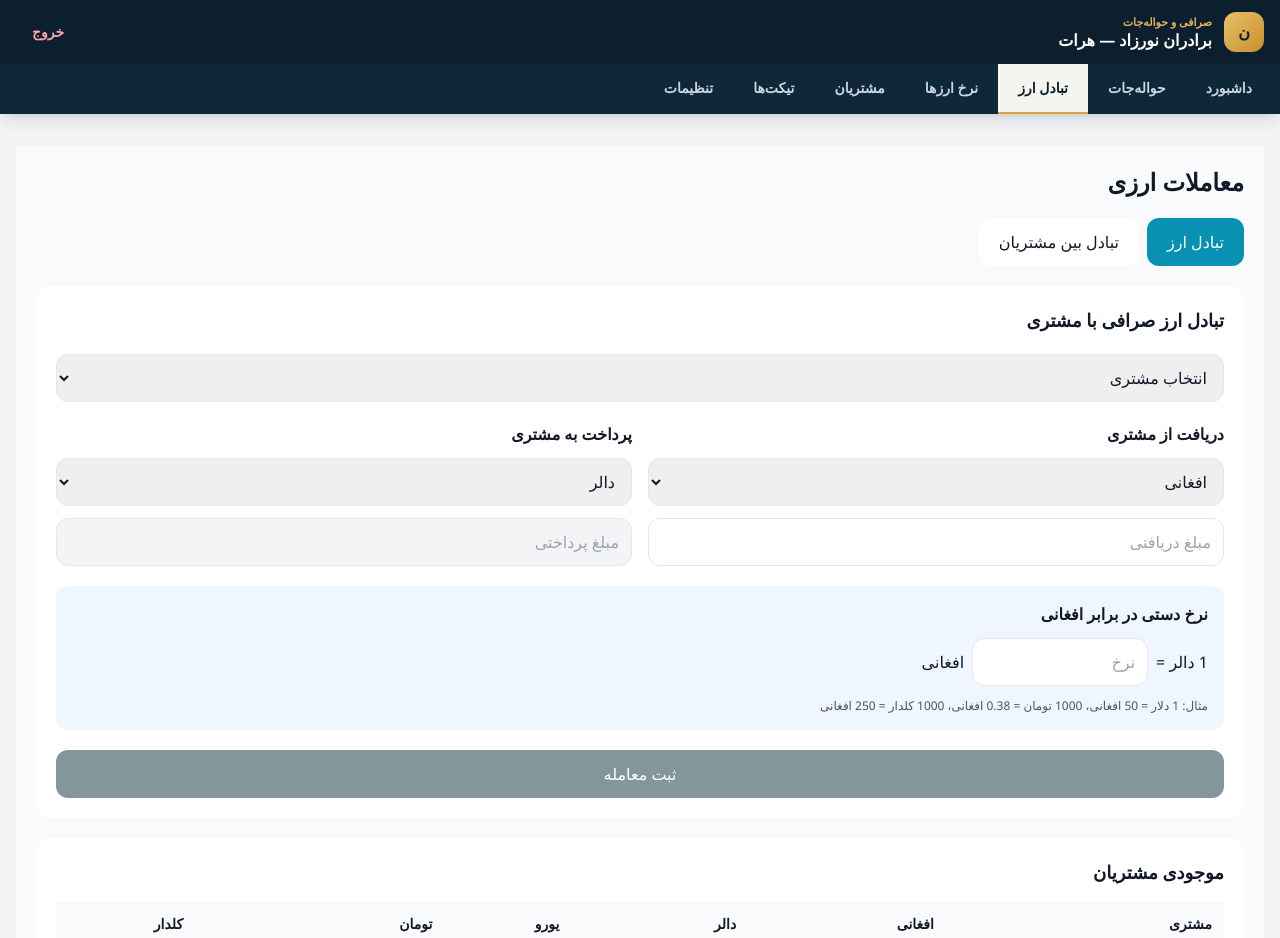
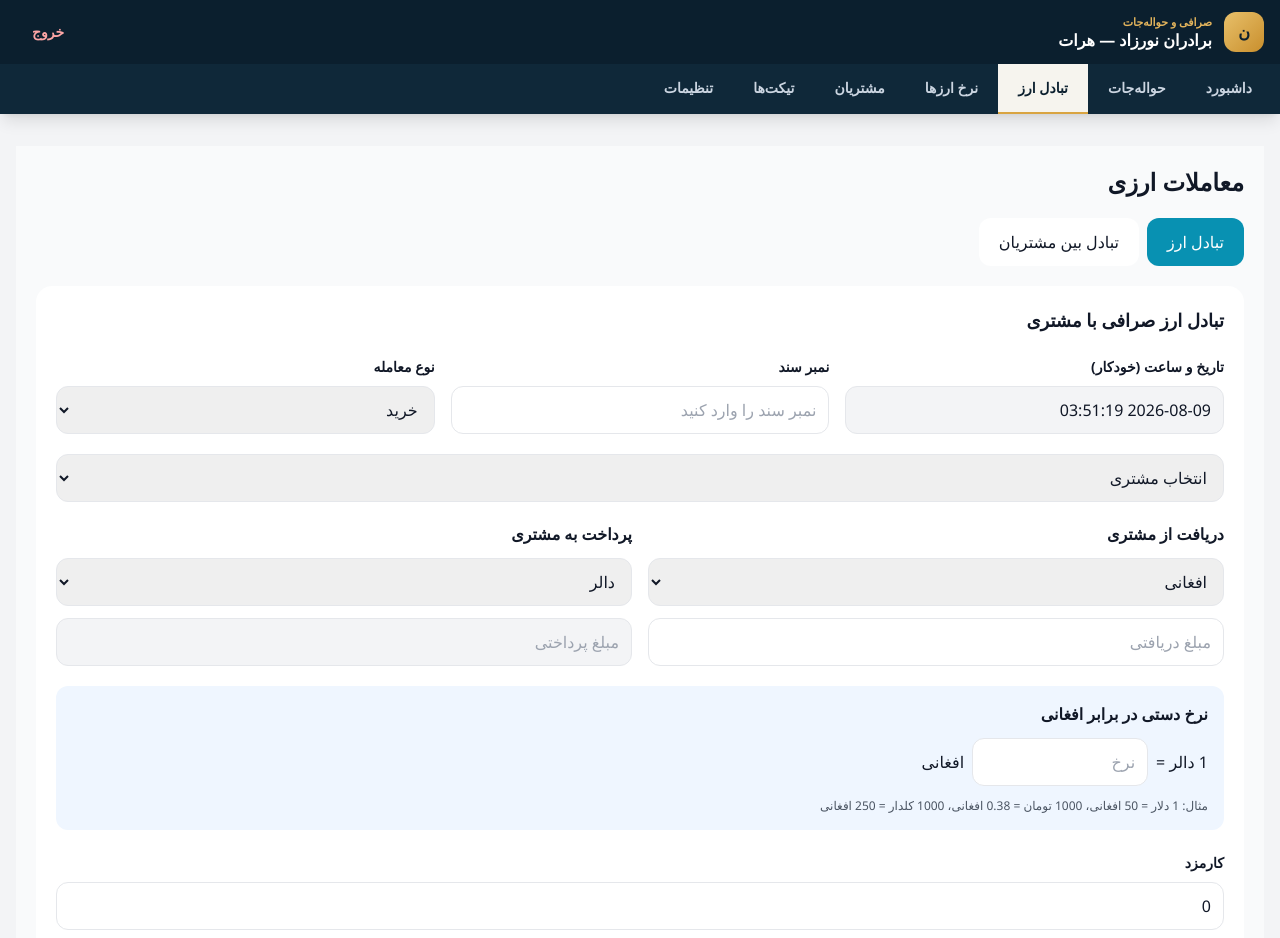
Before and after one commit to nasirahmadrahmati19-hue/exchange-admin, a Next.js app: page /dashboard/trades in a window 1280 px wide. Shown: the top 938 px of the page. Built offline with nearby package versions, Linux system fonts and the light colour scheme; sample sign-in values are in the browser's storage; a small style sheet from the web is missing.

Commit message:
Add dealType and docNumber to Transaction type

```diff
--- a/app/dashboard/trades/page.tsx
+++ b/app/dashboard/trades/page.tsx
@@ -5,6 +5,8 @@ import { useEffect, useState } from "react";
 type Currency = "AFN" | "USD" | "EUR" | "IRR" | "PKR";
 
 type RateMode = "same" | "afn" | "direct";
+
+type DealType = "buy" | "sell";
 
 type Customer = {
   id: string;
@@ -14,7 +16,9 @@ type Customer = {
 
 type Transaction = {
   id: string;
+  docNumber: string;
   type: "exchange" | "transfer";
+  dealType?: DealType;
   date: string;
   customerId?: string;
   senderId?: string;
@@ -92,6 +96,25 @@ const fmt = (n: number) =>
 
 const newId = () =>
   `EX-${Date.now()}-${Math.floor(Math.random() * 1000)}`;
+
+function formatDateTime(d: Date) {
+  const pad = (n: number) => String(n).padStart(2, "0");
+
+  return `${d.getFullYear()}-${pad(d.getMonth() + 1)}-${pad(
+    d.getDate()
+  )} ${pad(d.getHours())}:${pad(d.getMinutes())}:${pad(d.getSeconds())}`;
+}
+
+function dateLabel(s: string) {
+  const d = new Date(s);
+  return Number.isNaN(d.getTime()) ? "-" : formatDateTime(d);
+}
+
+function dealTypeLabel(d?: DealType) {
+  if (d === "buy") return "خرید";
+  if (d === "sell") return "فروش";
+  return "-";
+}
 
 function getRateMode(from: Currency, to: Currency): RateMode {
   if (from === to) return "same";
@@ -249,9 +272,28 @@ export default function CurrencyExchangePage() {
 
   const [tab, setTab] = useState<"exchange" | "transfer">("exchange");
 
+  const [now, setNow] = useState<Date | null>(null);
+
+  useEffect(() => {
+    setNow(new Date());
+
+    const timer = setInterval(() => {
+      setNow(new Date());
+    }, 1000);
+
+    return () => clearInterval(timer);
+  }, []);
+
+  const currentDateTime = now ? formatDateTime(now) : "";
+
   /* ---------------- Exchange ---------------- */
 
   const [customer, setCustomer] = useState("");
+
+  const [exchangeDocNumber, setExchangeDocNumber] = useState("");
+  const [exchangeDealType, setExchangeDealType] =
+    useState<DealType>("buy");
+  const [exchangeCommission, setExchangeCommission] = useState("0");
 
   const [receivedCurrency, setReceivedCurrency] =
     useState<Currency>("AFN");
@@ -269,6 +311,8 @@ export default function CurrencyExchangePage() {
 
   const [sender, setSender] = useState("");
   const [receiver, setReceiver] = useState("");
+
+  const [transferDocNumber, setTransferDocNumber] = useState("");
 
   const [senderCurrency, setSenderCurrency] =
     useState<Currency>("AFN");
@@ -507,8 +551,15 @@ export default function CurrencyExchangePage() {
   const exchangeFromAmount = parseAmount(receivedAmount);
   const exchangeToAmount = parseAmount(paidAmount);
   const exchangeRateValue = parseAmount(rate);
+  const exchangeCommissionValue = Math.max(
+    0,
+    parseAmount(exchangeCommission)
+  );
+
+  const exchangeDocOk = exchangeDocNumber.trim().length > 0;
 
   const canSubmitExchange =
+    exchangeDocOk &&
     !!customer &&
     exchangeFromAmount > 0 &&
     exchangeToAmount > 0 &&
@@ -549,7 +600,9 @@ export default function CurrencyExchangePage() {
 
     const tx: Transaction = {
       id: newId(),
+      docNumber: exchangeDocNumber.trim(),
       type: "exchange",
+      dealType: exchangeDealType,
       date: new Date().toISOString(),
       customerId: customer,
       fromCurrency: receivedCurrency,
@@ -558,15 +611,19 @@ export default function CurrencyExchangePage() {
       toAmount,
       rate: txRate,
       rateLabel,
+      commission: exchangeCommissionValue,
+      commissionCurrency: receivedCurrency,
       status: "active",
     };
 
     setTransactions((x) => [tx, ...x]);
 
     setCustomer("");
+    setExchangeDocNumber("");
     setReceivedAmount("");
     setPaidAmount("");
     setRate("");
+    setExchangeCommission("0");
   }
 
   /* ---------------- Transfer Submit ---------------- */
@@ -576,7 +633,10 @@ export default function CurrencyExchangePage() {
   const transferRateValue = parseAmount(transferRate);
   const commissionValue = Math.max(0, parseAmount(commission));
 
+  const transferDocOk = transferDocNumber.trim().length > 0;
+
   const canSubmitTransfer =
+    transferDocOk &&
     !!sender &&
     !!receiver &&
     sender !== receiver &&
@@ -619,6 +679,7 @@ export default function CurrencyExchangePage() {
 
     const tx: Transaction = {
       id: newId(),
+      docNumber: transferDocNumber.trim(),
       type: "transfer",
       date: new Date().toISOString(),
       senderId: sender,
@@ -638,6 +699,7 @@ export default function CurrencyExchangePage() {
 
     setSender("");
     setReceiver("");
+    setTransferDocNumber("");
     setSenderAmount("");
     setReceiverAmount("");
     setTransferRate("");
@@ -663,6 +725,11 @@ export default function CurrencyExchangePage() {
 
         b[tx.fromCurrency] =
           (b[tx.fromCurrency] || 0) - tx.fromAmount;
+
+        if (tx.commission && tx.commissionCurrency) {
+          b[tx.commissionCurrency] =
+            (b[tx.commissionCurrency] || 0) - tx.commission;
+        }
 
         b[tx.toCurrency] =
           (b[tx.toCurrency] || 0) + tx.toAmount;
@@ -766,6 +833,56 @@ export default function CurrencyExchangePage() {
           <h2 className="font-bold text-lg">
             تبادل ارز صرافی با مشتری
           </h2>
+
+          <div className="grid md:grid-cols-3 gap-4">
+
+            <div className="space-y-2">
+              <label className="text-sm font-bold">
+                تاریخ و ساعت (خودکار)
+              </label>
+
+              <input
+                readOnly
+                value={currentDateTime}
+                className="h-12 w-full rounded-xl border px-3 bg-gray-100"
+              />
+            </div>
+
+            <div className="space-y-2">
+              <label className="text-sm font-bold">
+                نمبر سند
+              </label>
+
+              <input
+                value={exchangeDocNumber}
+                onChange={(e) =>
+                  setExchangeDocNumber(e.target.value)
+                }
+                placeholder="نمبر سند را وارد کنید"
+                className="h-12 w-full rounded-xl border px-3"
+              />
+            </div>
+
+            <div className="space-y-2">
+              <label className="text-sm font-bold">
+                نوع معامله
+              </label>
+
+              <select
+                value={exchangeDealType}
+                onChange={(e) =>
+                  setExchangeDealType(
+                    e.target.value as DealType
+                  )
+                }
+                className="h-12 w-full rounded-xl border px-3"
+              >
+                <option value="buy">خرید</option>
+                <option value="sell">فروش</option>
+              </select>
+            </div>
+
+          </div>
 
           <select
             value={customer}
@@ -973,6 +1090,30 @@ export default function CurrencyExchangePage() {
             </div>
           )}
 
+          <div className="space-y-2">
+
+            <label className="text-sm font-bold">
+              کارمزد
+            </label>
+
+            <input
+              type="number"
+              step="any"
+              min="0"
+              value={exchangeCommission}
+              onChange={(e) =>
+                setExchangeCommission(e.target.value)
+              }
+              placeholder="کارمزد"
+              className="h-12 w-full rounded-xl border px-3"
+            />
+
+            <div className="text-xs text-gray-600">
+              کارمزد از ارز دریافتی ({labels[receivedCurrency]}) کسر می‌شود و روی محاسبه اصلی تبدیل اثر ندارد.
+            </div>
+
+          </div>
+
           <button
             onClick={submitExchange}
             disabled={!canSubmitExchange}
@@ -992,6 +1133,37 @@ export default function CurrencyExchangePage() {
           <h2 className="font-bold text-lg">
             تبادل بین حساب مشتریان
           </h2>
+
+          <div className="grid md:grid-cols-2 gap-4">
+
+            <div className="space-y-2">
+              <label className="text-sm font-bold">
+                تاریخ و ساعت (خودکار)
+              </label>
+
+              <input
+                readOnly
+                value={currentDateTime}
+                className="h-12 w-full rounded-xl border px-3 bg-gray-100"
+              />
+            </div>
+
+            <div className="space-y-2">
+              <label className="text-sm font-bold">
+                نمبر سند
+              </label>
+
+              <input
+                value={transferDocNumber}
+                onChange={(e) =>
+                  setTransferDocNumber(e.target.value)
+                }
+                placeholder="نمبر سند را وارد کنید"
+                className="h-12 w-full rounded-xl border px-3"
+              />
+            </div>
+
+          </div>
 
           <div className="grid md:grid-cols-2 gap-4">
 
@@ -1216,6 +1388,12 @@ export default function CurrencyExchangePage() {
             </div>
           )}
 
+          <div className="space-y-2">
+
+            <label className="text-sm font-bold">
+              کارمزد
+            </label>
+
             <input
               type="number"
               step="any"
@@ -1224,9 +1402,15 @@ export default function CurrencyExchangePage() {
               onChange={(e) =>
                 setCommission(e.target.value)
               }
-            placeholder="کمیشن"
+              placeholder="کارمزد"
               className="h-12 w-full rounded-xl border px-3"
             />
+
+            <div className="text-xs text-gray-600">
+              کارمزد از ارز فرستنده ({labels[senderCurrency]}) کسر می‌شود و روی محاسبه اصلی تبدیل اثر ندارد.
+            </div>
+
+          </div>
 
           <button
             onClick={submitTransfer}
@@ -1306,11 +1490,19 @@ export default function CurrencyExchangePage() {
             <tr className="bg-gray-50">
 
               <th className="p-3 text-right">
-                سند
+                نمبر
+              </th>
+
+              <th className="p-3 text-right">
+                تاریخ
               </th>
 
               <th className="p-3 text-right">
                 نوع
+              </th>
+
+              <th className="p-3 text-right">
+                خرید / فروش
               </th>
 
               <th className="p-3 text-right">
@@ -1329,6 +1521,10 @@ export default function CurrencyExchangePage() {
                 نرخ
               </th>
 
+              <th className="p-3 text-right">
+                کارمزد
+              </th>
+
             </tr>
           </thead>
 
@@ -1342,13 +1538,21 @@ export default function CurrencyExchangePage() {
               >
 
                 <td className="p-3">
-                  {tx.id}
+                  {tx.docNumber || "-"}
+                </td>
+
+                <td className="p-3 whitespace-nowrap">
+                  {dateLabel(tx.date)}
                 </td>
 
                 <td className="p-3">
                   {tx.type === "exchange"
                     ? "صرافی با مشتری"
                     : "بین مشتریان"}
+                </td>
+
+                <td className="p-3">
+                  {dealTypeLabel(tx.dealType)}
                 </td>
 
                 <td className="p-3">
@@ -1371,6 +1575,16 @@ export default function CurrencyExchangePage() {
                   {tx.rateLabel}
                 </td>
 
+                <td className="p-3">
+                  {tx.commission
+                    ? `${fmt(tx.commission)} ${
+                        tx.commissionCurrency
+                          ? labels[tx.commissionCurrency]
+                          : ""
+                      }`
+                    : "-"}
+                </td>
+
               </tr>
 
             ))}
```
Lines whose indentation alone changed are shown as unchanged.
